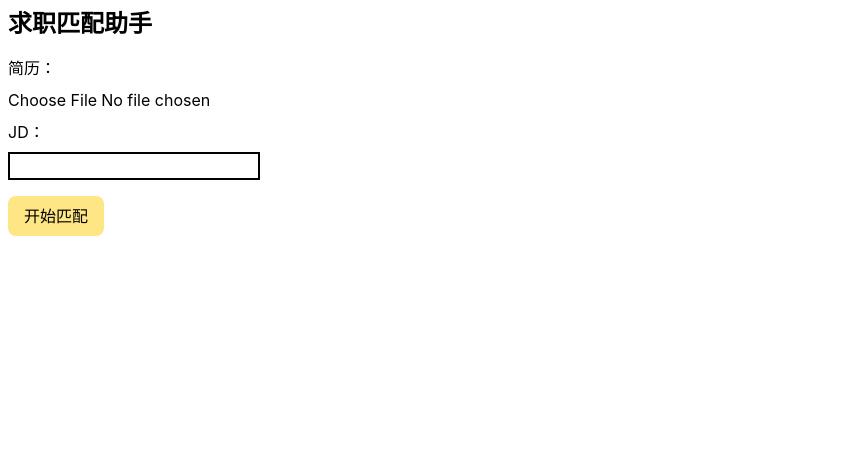
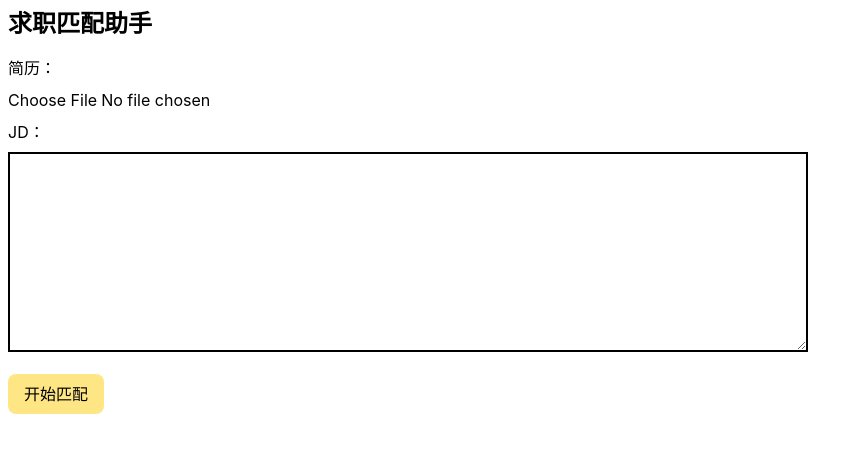
Before and after one commit to coder-WangYu/job-match-coach, a Vue app in the folder web/: page / in a window 1280 px wide. Shown: the top 452 px of the page, without its empty margins (0-863 px from the left). Built offline with nearby package versions, Linux system fonts and the light colour scheme.

Commit message:
alter：改回手动填写JD（粘url需要爬取）

```diff
--- a/web/src/App.vue
+++ b/web/src/App.vue
@@ -2,6 +2,7 @@
 import { ref } from 'vue';
 
 // 获取匹配结果
+const jd = ref("")
 const score = ref(0)
 const suggestions = ref([])
 const loading = ref(false)
@@ -10,7 +11,7 @@ const error = ref("")
 async function match() {
   error.value = ""
 
-  if (!resumeId.value.trim() || !jdId.value.trim()) throw new Error("请填写简历和JD")
+  if (!resumeId.value.trim() || !jd.value.trim()) throw new Error("请填写简历和JD")
 
   loading.value = true
 
@@ -18,7 +19,7 @@ async function match() {
     const res = await fetch("http://127.0.0.1:8000/match", {
       method: 'POST',
       headers: { 'Content-Type': 'application/json'},
-      body: JSON.stringify({ resume_id: resumeId.value, jd_id: jdId.value})
+      body: JSON.stringify({ resume_id: resumeId.value, jd: jd.value})
     })
 
     if (!res.ok) throw new Error("请求失败：" + res.status)
@@ -59,26 +60,6 @@ async function getResume(e) {
     throw new Error("上传失败：" + e.value)
   }
 }
-
-// 获取JD
-const jdUrl = ref("")
-const jdId = ref("")
-
-async function getJD() {
-  try {
-    const res = await fetch("http://127.0.0.1:8000/fetch-jd", {
-      method: 'POST',
-      headers: { 'Content-Type': 'application/json' },
-      body: JSON.stringify({ url: jdUrl.value }),
-    })
-
-    const data = await res.json()
-    jdId.value = data.jd_id
-    console.log(data)
-  } catch(e) {
-    throw new Error("解析失败：" + e.value)
-  }
-}
 </script>
 
 <template>
@@ -93,8 +74,7 @@ async function getJD() {
      <p v-if="resumeFile">已选择：{{ resumeFile.name }}</p>
 
     <h3 class="my-2">JD：</h3>
-    <!-- <textarea class="w-200 h-50 border-2" id="jd" v-model="jd"></textarea> -->
-     <input class="border-2" type="input" v-model="jdUrl" @change="getJD">
+    <textarea class="w-200 h-50 border-2" v-model="jd"></textarea>
 
     <button class="block my-4 px-4 py-2 rounded-lg cursor-pointer bg-amber-200 hover:bg-amber-500" :disabled="loading" @click="match">
       {{ loading == true ? "分析中..." : "开始匹配" }}
```
Also changed, not shown: 2 other files (tests, documents, lock files or other folders).
